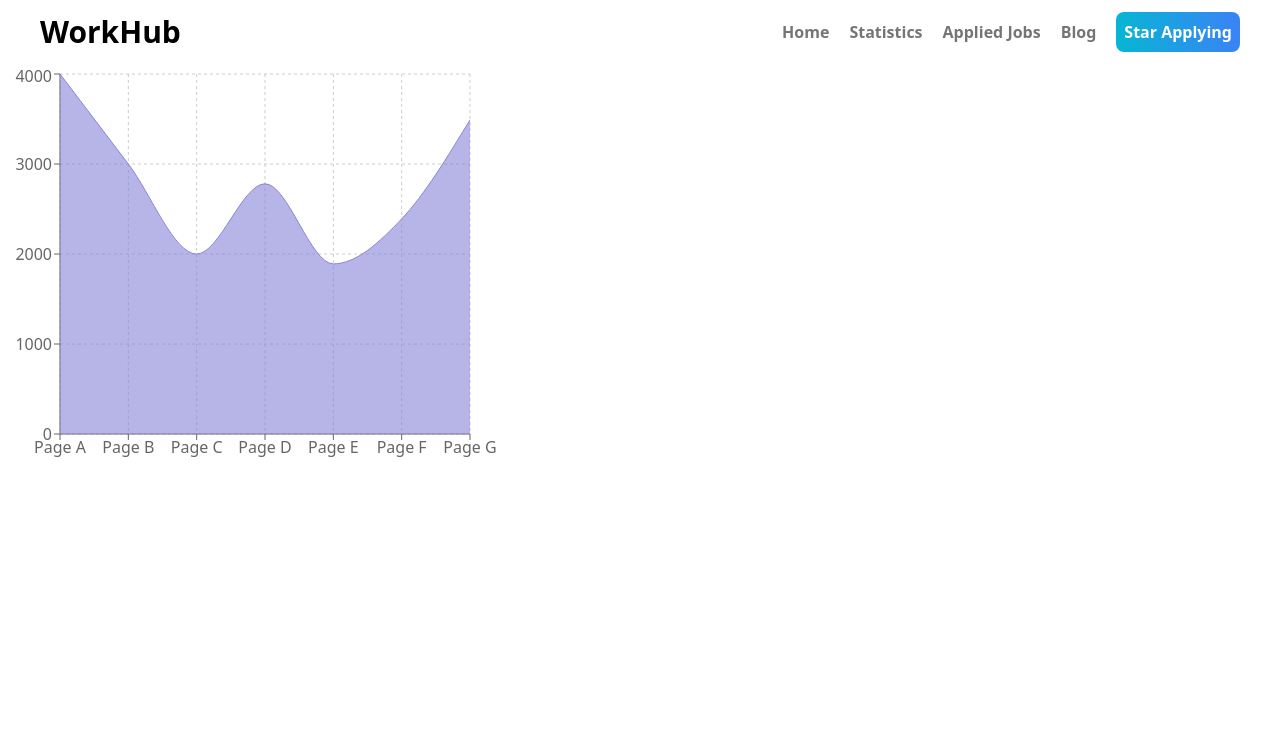
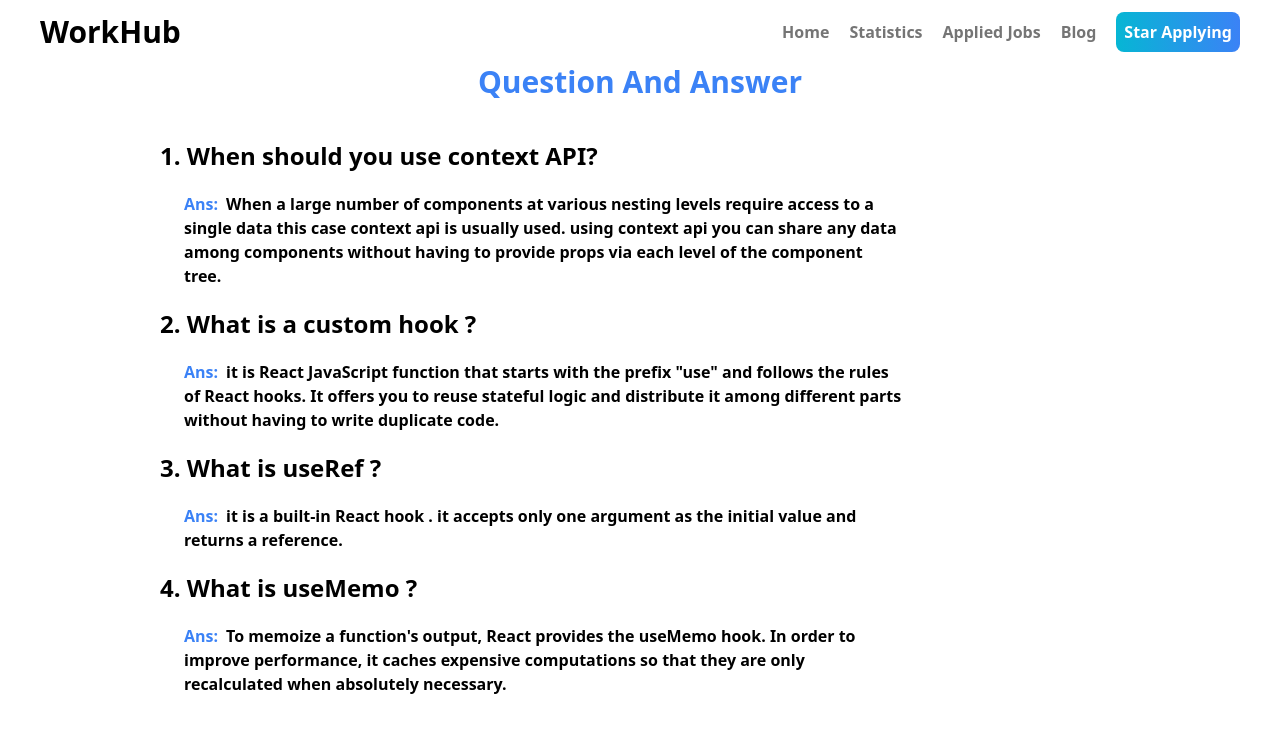
Before and after one commit to SagorAhamed251245/career-hub, a React (Vite) app: page /blog in a window 1280 px wide. Shown: the top 732 px of the page. Built offline with nearby package versions, Linux system fonts and the light colour scheme.

Commit message:
Question And Answer done

```diff
--- a/src/Components/Blog/Blog.jsx
+++ b/src/Components/Blog/Blog.jsx
@@ -1,78 +1,48 @@
 import React from 'react';
-import {
-    AreaChart,
-    Area,
-    XAxis,
-    YAxis,
-    CartesianGrid,
-    Tooltip
-} from "recharts";
-const data = [
-    {
-        name: "Page A",
-        uv: 4000,
-        pv: 2400,
-        amt: 2400
-    },
-    {
-        name: "Page B",
-        uv: 3000,
-        pv: 1398,
-        amt: 2210
-    },
-    {
-        name: "Page C",
-        uv: 2000,
-        pv: 9800,
-        amt: 2290
-    },
-    {
-        name: "Page D",
-        uv: 2780,
-        pv: 3908,
-        amt: 2000
-    },
-    {
-        name: "Page E",
-        uv: 1890,
-        pv: 4800,
-        amt: 2181
-    },
-    {
-        name: "Page F",
-        uv: 2390,
-        pv: 3800,
-        amt: 2500
-    },
-    {
-        name: "Page G",
-        uv: 3490,
-        pv: 4300,
-        amt: 2100
-    }
-];
+
+
 
 const Blog = () => {
     return (
-        <div>
-            <AreaChart
-                width={500}
-                height={400}
-                data={data}
-                margin={{
-                    top: 10,
-                    right: 30,
-                    left: 0,
-                    bottom: 0
-                }}
-            >
-                <CartesianGrid strokeDasharray="3 3" />
-                <XAxis dataKey="name" />
-                <YAxis />
-                <Tooltip />
-                <Area type="monotone" dataKey="uv" stroke="#8884d8" fill="#8884d8" />
-            </AreaChart>
-        </div>
+        <>
+            <div className='text-center text-3xl font-bold text-blue-500 mb-10'>
+                <p>Question And Answer</p>
+            </div>
+
+            <div className='   my-3 md:w-3/4 px-5 md:px-0 mx-auto '>
+                <p className='font-bold text-2xl mb-5 '>
+                    1. When should you use context API?
+                </p>
+                <p className='font-semibold text-base mb-5 ml-6 w-9/12 '>
+                    <span className='text-blue-500 mr-2'>Ans:</span>When a large number of components at various nesting levels require access to a single  data this case context api is usually used. using context api you can share any data among components without having to provide props via each level of the component tree.
+                </p>
+                {/* 1 */}
+
+                <p className='font-bold text-2xl mb-5 '>
+                    2. What is a custom hook ?
+                </p>
+                <p className='font-semibold text-base mb-5 ml-6 w-9/12 '>
+                    <span className='text-blue-500 mr-2'>Ans:</span>
+                   it is  React  JavaScript function that starts with the prefix "use" and follows the rules of React hooks. It offers you to reuse stateful logic and distribute it among different parts without having to write duplicate code.
+                </p>
+                {/* 2 */}
+                {/* 3 */}
+                <p className='font-bold text-2xl mb-5 '>
+                    3. What is useRef ?
+                </p>
+                <p className='font-semibold text-base mb-5 ml-6 w-9/12 '>
+                    <span className='text-blue-500 mr-2'>Ans:</span>it is a built-in React hook . it  accepts only one argument as the initial value and returns a reference.
+                </p>
+                {/* 4 */}
+                <p className='font-bold text-2xl mb-5 '>
+                    4. What is useMemo ?
+                </p>
+                <p className='font-semibold text-base mb-5 ml-6 w-9/12 '>
+                    <span className='text-blue-500 mr-2'>Ans:</span>To memoize a function's output, React provides the useMemo hook. In order to improve performance, it caches expensive computations so that they are only recalculated when absolutely necessary.
+                </p>
+
+            </div>
+        </>
     );
 };
 
```
